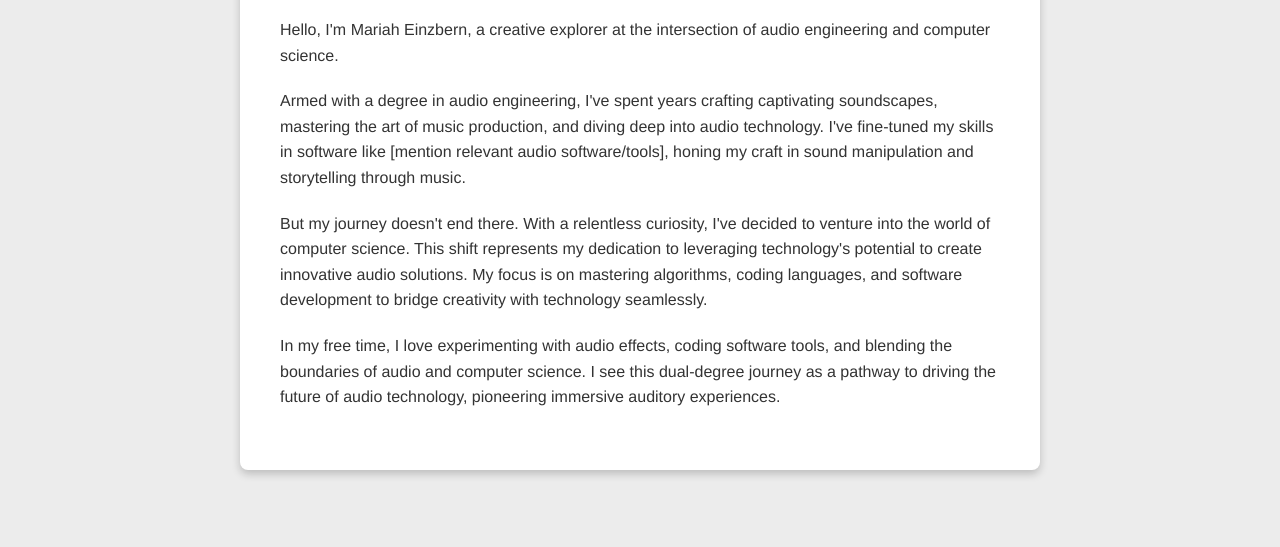
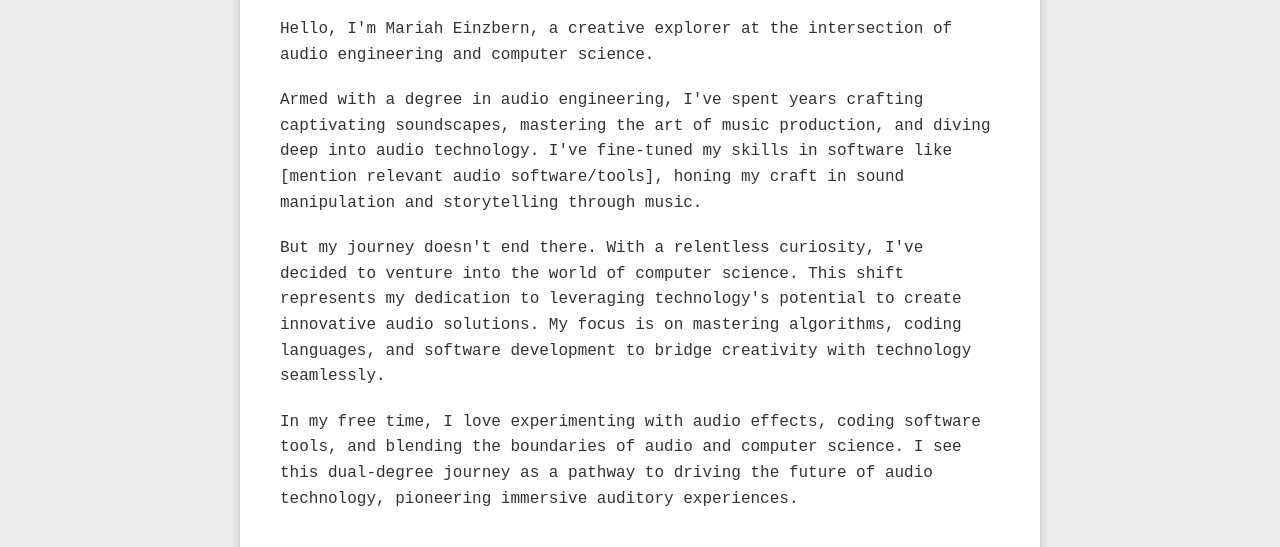
Before and after one commit to MariEinz/MariEinz.github.io, a plain HTML site: page index.html in a window 1280 px wide. Shown: the part 237-784 px from the top of the page. Drawn offline with Linux system fonts and the light colour scheme.

Commit message:
Update styles.css
changed font

```diff
--- a/styles.css
+++ b/styles.css
@@ -70,7 +70,7 @@ h1 {
 #about p, #portfolio p, #contact p, .project p {
   line-height: 1.6;
   margin-bottom: 20px;
-  font-family: 'Helvetica Neue', Helvetica, Arial, sans-serif;
+  font-family: 'Cutive Mono', monospace;
 }
 
 /* Style the bio box and project box */
```
